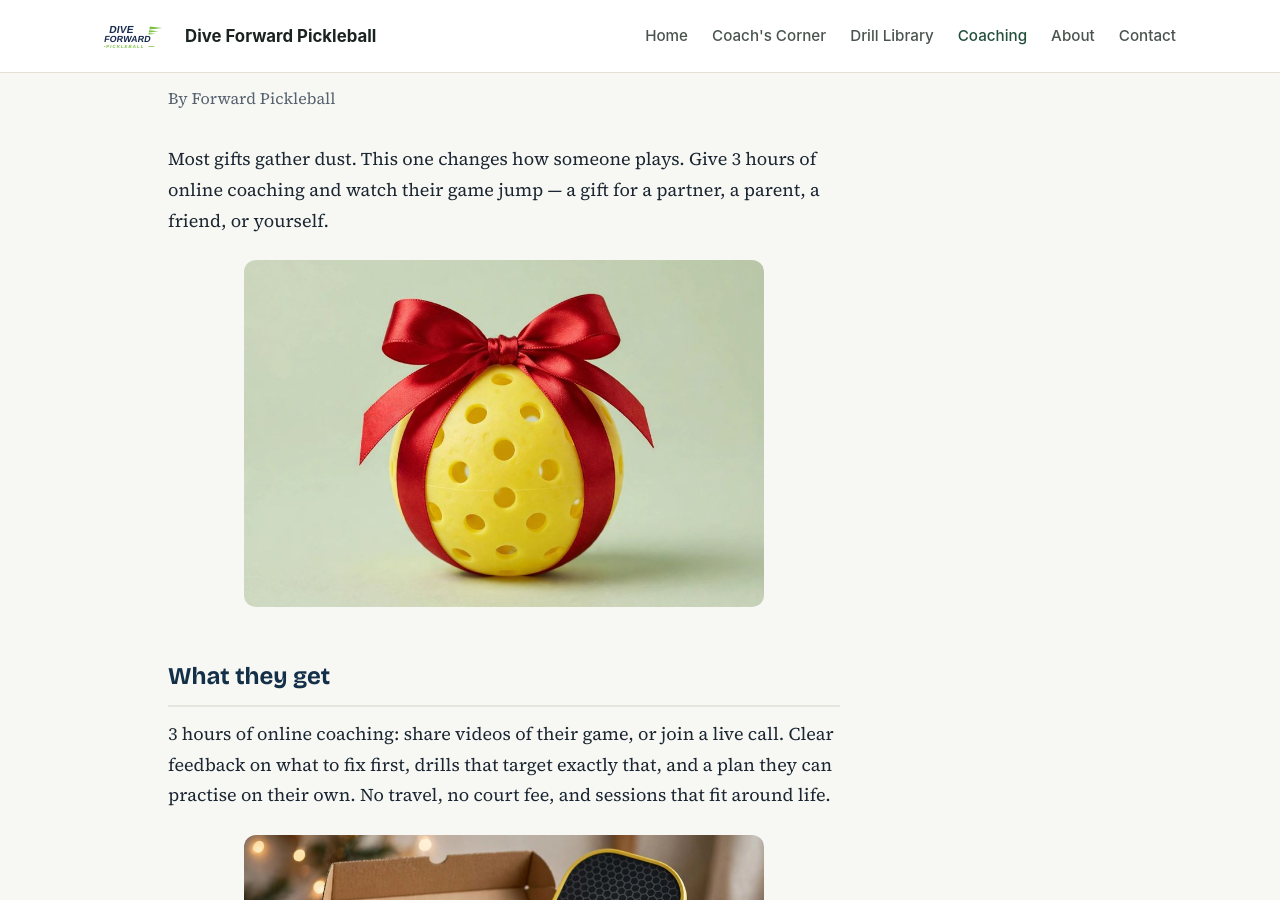
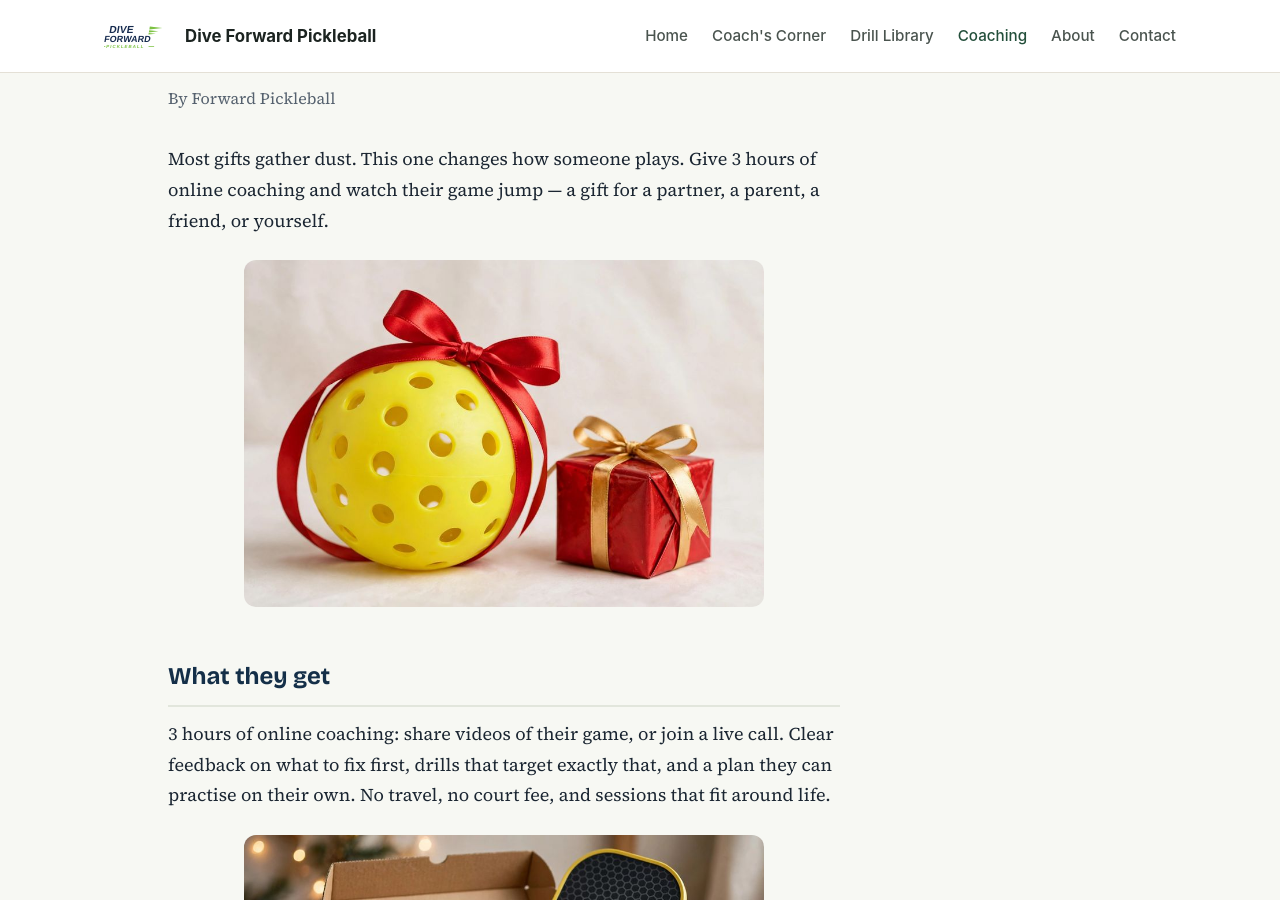
Before and after one commit to forwardpickleballorg-art/forwardpickleballorg-art.github.io, a Jekyll site: the page built from coaching/christmas-birthday-gift.html, in a window 1280 px wide and 900 px high, scrolled down 412 px. Built offline with Jekyll 4.4.1, drawn with Linux system fonts in a browser that asks for light colours.

Commit message:
Replace first gift page picture with pickleball and present picture

```diff
--- a/coaching/christmas-birthday-gift.html
+++ b/coaching/christmas-birthday-gift.html
@@ -150,7 +150,7 @@ layout: null
   <p>Most gifts gather dust. This one changes how someone plays. Give 3 hours of online coaching and watch their game jump &mdash; a gift for a partner, a parent, a friend, or yourself.</p>
 
   <figure style="margin: 1.5rem 0; text-align: center;">
-    <img src="/assets/images/gift-pickleball-ribbon.jpg" alt="Yellow pickleball tied with a red ribbon" style="width: 100%; max-width: 520px; border-radius: 12px;">
+    <img src="/assets/images/gift-pickleball-and-present.jpg" alt="Yellow pickleball with a red ribbon beside a wrapped gift box" style="width: 100%; max-width: 520px; border-radius: 12px;">
   </figure>
 
   <h2>What they get</h2>
```
